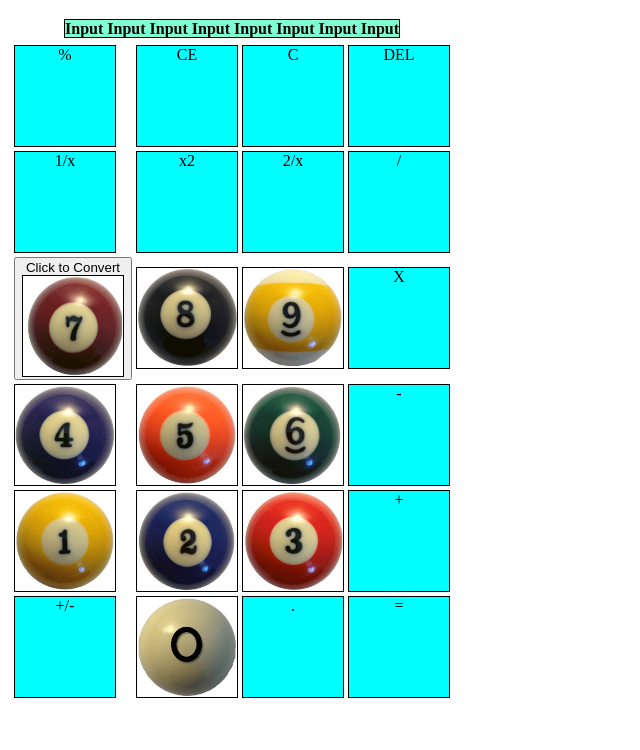
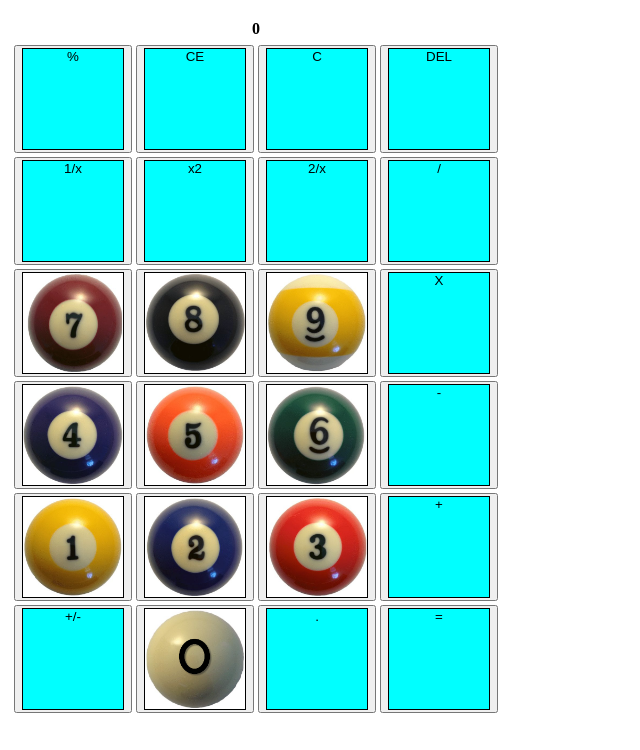
Before and after one commit to EvansJakeCIT261/Calculator, a plain HTML site: page index.html in a window 1280 px wide. Shown: the part 50-800 px from the top of the page, without its empty margins (0-640 px from the left). Drawn offline with Linux system fonts and the light colour scheme.

Commit message:
Update index.html

```diff
--- a/index.html
+++ b/index.html
@@ -3,9 +3,6 @@
 <head>
 <meta charset="utf-8">
 <title>Calculator</title>
-<script>
-document.getElementById("demo").innerHTML = "My First JavaScript";
-</script>
 <style>
 div {
   width: 100px;
@@ -28,7 +25,7 @@ div1 {
 }
 
 #myDiv1:hover {
-  transform: scale3d(2.5, 1.2, 0.3);
+  transform: scale3d(0.2, 0.2, 0.2);
   transition: transform .5s;
 }
 </style>
@@ -37,50 +34,103 @@ div1 {
 <h2>Calculator</h2>
 <table>
   <tr>
-    <th><div1 id="myDiv1">Input  Input  Input  Input  Input  Input  Input  Input</div></th>
+    <th id="input1">0</th>
   <tr>
 	<td>
 	  <table style="width:10%">
 	    <tr>
-        <td><div id="myDiv">%</div></td>
-        <td><div id="myDiv">CE</div></td>
-        <td><div id="myDiv">C</div></td>
-	    <td><div id="myDiv">DEL</div></td>
+        <td><button type="button" onclick="percent(input)"><div id="myDiv">%</div></button></td>
+        <td><button type="button" onclick="clearM(input)"><div id="myDiv">CE</div></button></td>
+        <td><button type="button" onclick="clear(input)"><div id="myDiv">C</div></button></td>
+	    <td><button type="button" onclick="del(input)"><div id="myDiv">DEL</div></button></td>
       </tr>
       <tr>
-        <td><div id="myDiv">1/x</div></td>
-        <td><div id="myDiv">x2</div></td>
-        <td><div id="myDiv">2/x</div></td>
-	    <td><div id="myDiv">/</div></td>
+        <td><button type="button" onclick="seven(input)"><div id="myDiv">1/x</div></button></td>
+        <td><button type="button" onclick="seven(input)"><div id="myDiv">x2</div></button></td>
+        <td><button type="button" onclick="seven(input)"><div id="myDiv">2/x</div></button></td>
+	    <td><button type="button" onclick="divide(input)"><div id="myDiv">/</div></button></td>
       </tr>
       <tr>
-        <td><button type="button" onclick="quartsToLiters()">Click to Convert<div id="myDiv"><img src="7.png" height="100" width="100"></div></button></td>
-        <td><div id="myDiv"><img src="8.png" height="100" width="100"></div></td>
-        <td><div id="myDiv"><img src="9.png" height="100" width="100"></div></td>
-	    <td><div id="myDiv">X</div></td>
+        <td><button type="button" onclick="seven(input)"><div id="myDiv"><img src="7.png" height="100" width="100"></div></button></td>
+        <td><button type="button" onclick="eight(input)"><div id="myDiv"><img src="8.png" height="100" width="100"></div></button></td>
+        <td><button type="button" onclick="nine(input)"><div id="myDiv"><img src="9.png" height="100" width="100"></div></button></td>
+	    <td><button type="button" onclick="multiply(input)"><div id="myDiv">X</div></button></td>
       </tr>
       <tr>
-        <td><div id="myDiv"><img src="4.png" height="100" width="100"></div></td>
-        <td><div id="myDiv"><img src="5.png" height="100" width="100"></div></td>
-        <td><div id="myDiv"><img src="6.png" height="100" width="100"></div></td>
-	    <td><div id="myDiv">-</div></td>
+        <td><button type="button" onclick="four(input)"><div id="myDiv"><img src="4.png" height="100" width="100"></div></button></td>
+        <td><button type="button" onclick="five(input)"><div id="myDiv"><img src="5.png" height="100" width="100"></div></button></td>
+        <td><button type="button" onclick="six(input)"><div id="myDiv"><img src="6.png" height="100" width="100"></div></button></td>
+	    <td><button type="button" onclick="subtract(input)"><div id="myDiv">-</div></button></td>
       </tr>
       <tr>
-        <td><div id="myDiv"><img src="1.png" height="100" width="100"></div></td>
-        <td><div id="myDiv"><img src="2.png" height="100" width="100"></div></td>
-        <td><div id="myDiv"><img src="3.png" height="100" width="100"></div></td>
-	    <td><div id="myDiv">+</div></td>
+        <td><button type="button" onclick="one(input)"><div id="myDiv"><img src="1.png" height="100" width="100"></div></button></td>
+        <td><button type="button" onclick="two(input)"><div id="myDiv"><img src="2.png" height="100" width="100"></div></button></td>
+        <td><button type="button" onclick="three(input)"><div id="myDiv"><img src="3.png" height="100" width="100"></div></button></td>
+	    <td><button type="button" onclick="add(input)"><div id="myDiv">+</div></button></td>
       </tr>
       <tr>
-        <td><div id="myDiv">+/-</div></td>
-        <td><div id="myDiv"><img src="0.png" height="100" width="100"></div></td>
-        <td><div id="myDiv">.</div></td>
-	    <td><div id="myDiv">=</div></td>
+        <td><button type="button" onclick="seven(input)"><div id="myDiv">+/-</div></button></td>
+        <td><button type="button" onclick="zero(input)"><div id="myDiv"><img src="0.png" height="100" width="100"></div></button></td>
+        <td><button type="button" onclick="decimal(input)"><div id="myDiv">.</div></button></td>
+	    <td><button type="button" onclick="total(input)"><div id="myDiv">=</div></button></td>
       </tr>
     </table>
   </td>
   </tr>
 </table>
-
 </body>
+<script>
+var input = "0";
+var total = "0";
+function one(input) {
+	total = input + "1";
+	document.getElementById("input1").innerHTML = total;
+	return total;
+}
+function two(input) {
+	total = input + "2";
+	document.getElementById("input1").innerHTML = total;
+	return total;
+}
+function three(input) {
+	total = input + "3";
+	document.getElementById("input1").innerHTML = total;
+	return total;
+}
+function four(input) {
+	total = input + "4";
+	document.getElementById("input1").innerHTML = total;
+	return total;
+}
+function five(input) {
+	total = input + "5";
+	document.getElementById("input1").innerHTML = total;
+	return total;
+}
+function six(input) {
+	total = input + "6";
+	document.getElementById("input1").innerHTML = total;
+	return total;
+}
+function seven(input) {
+	total = input + "7";
+	document.getElementById("input1").innerHTML = total;
+	return total;
+}
+function eight(input) {
+	total = input + "8";
+	document.getElementById("input1").innerHTML = total;
+	return total;
+}
+function nine(input) {
+	total = input + "9";
+	document.getElementById("input1").innerHTML = total;
+	return total;
+}
+function zero(input) {
+	total = input + "0";
+	document.getElementById("input1").innerHTML = total;
+	return total;
+}
+</script>
 </html>
```
